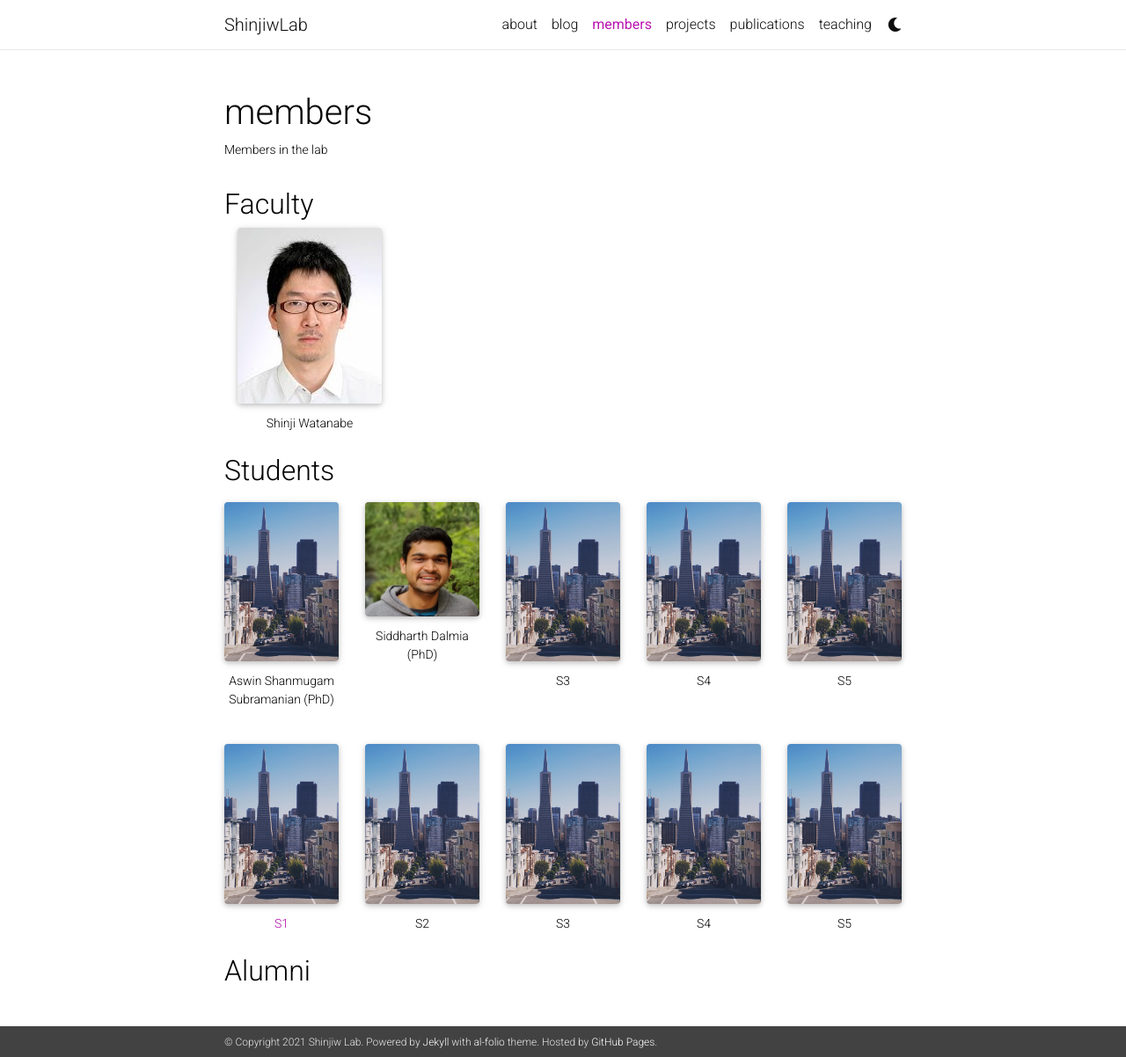
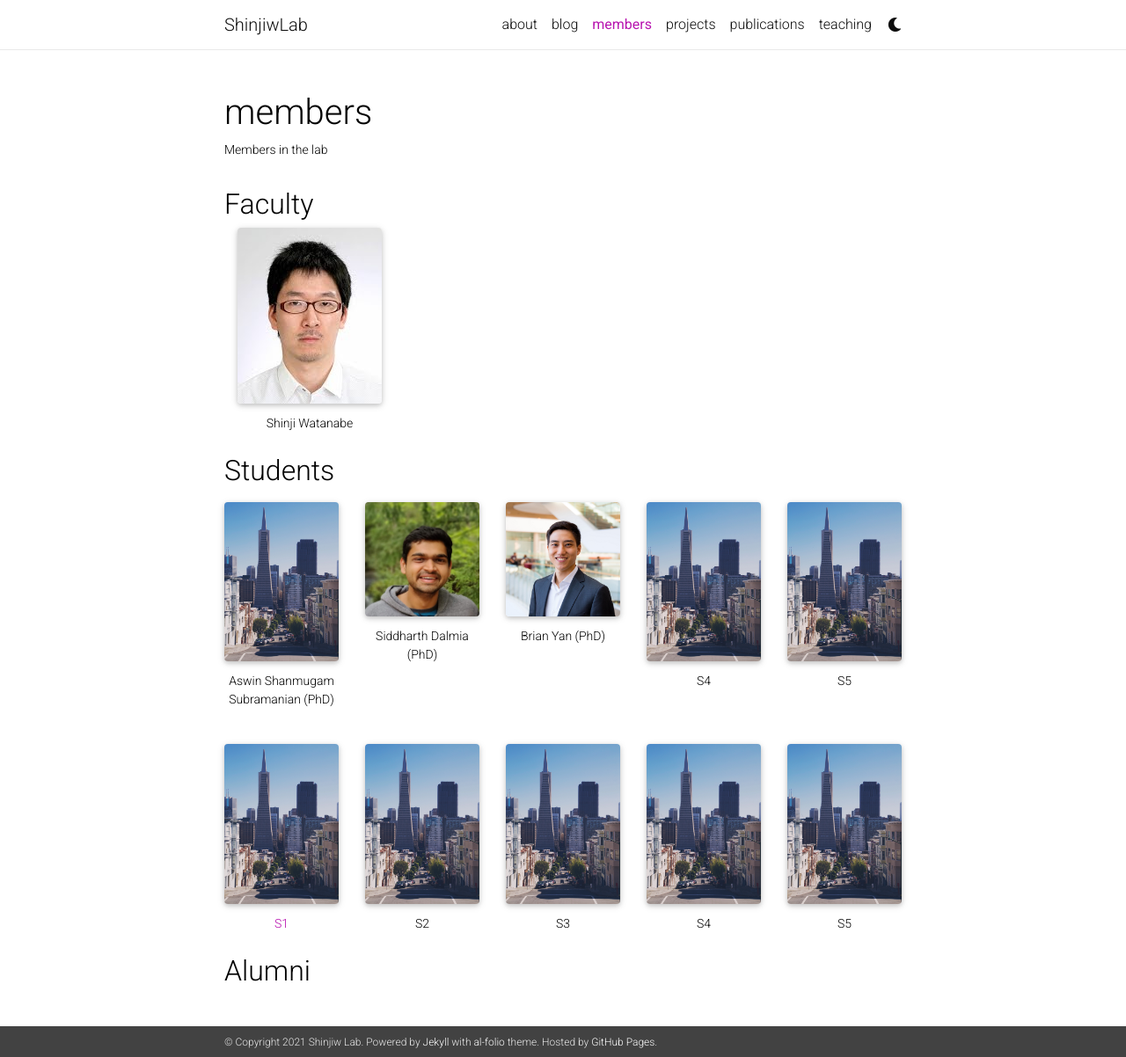
Before and after one commit to shinjiwlab/shinjiwlab.github.io, a Jekyll site: the page built from _pages/members.md, in a window 1280 px wide and 1202 px high. Shown: the whole window at 88% size. Built offline with Jekyll 4.4.1, drawn with Linux system fonts in a browser that asks for light colours; nearby versions of some CDN libraries; a style sheet for code colours, icons or effects is not loaded.

Commit message:
member page

```diff
--- a/_pages/members.md
+++ b/_pages/members.md
@@ -38,9 +38,11 @@
         </div>
     </div>
     <div class="col-sm mt-3 mt-md-0">
-        <img class="img-fluid rounded z-depth-1" src="{{ site.baseurl }}/assets/img/11.jpg">
+	<a href="https://www.cs.cmu.edu/~byan">
+        <img class="img-fluid rounded z-depth-1" src="{{ site.baseurl }}/assets/img/brian.jpg">
+    </a>
         <div class="caption">
-            S3
+            Brian Yan (PhD)
         </div>
     </div>
     <div class="col-sm mt-3 mt-md-0">
```
